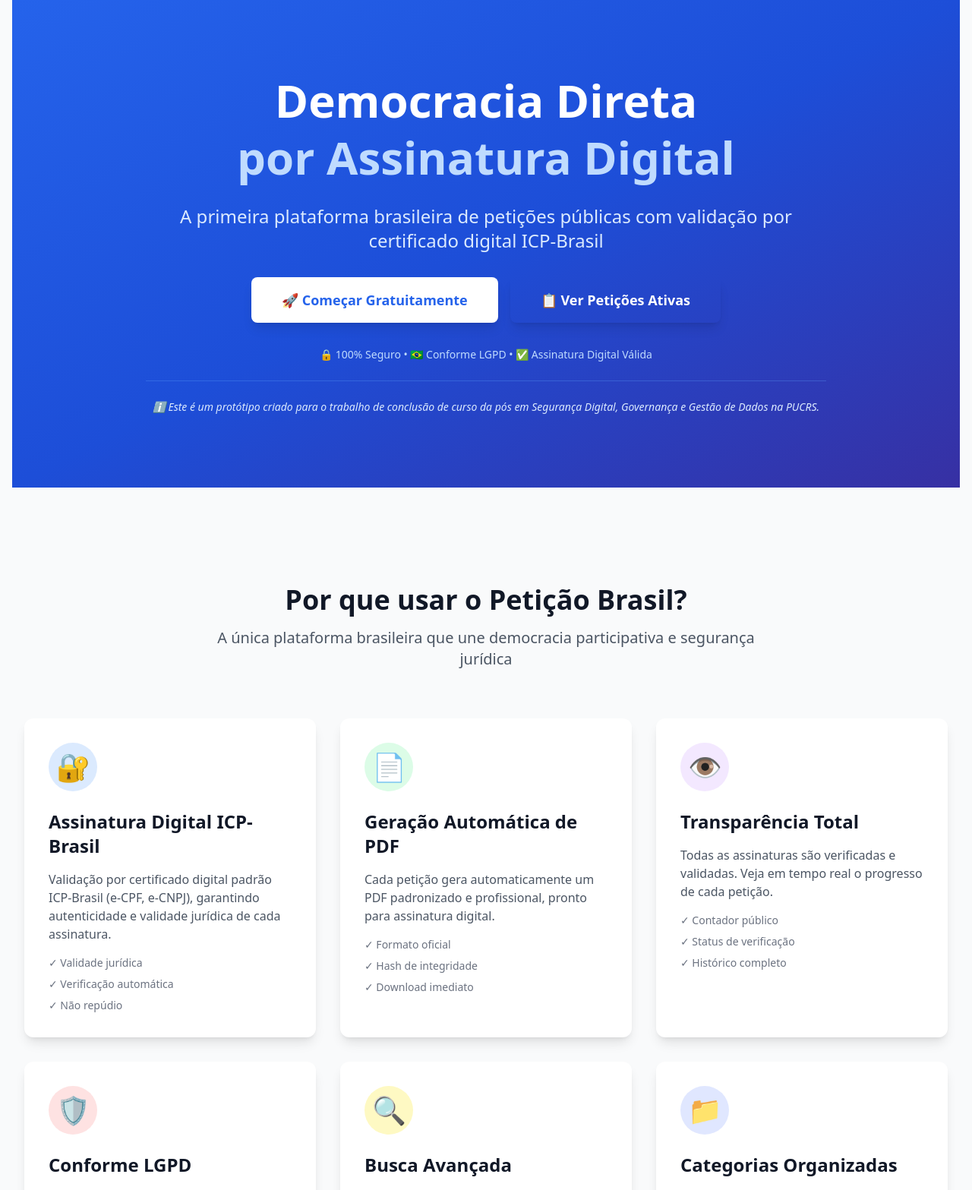
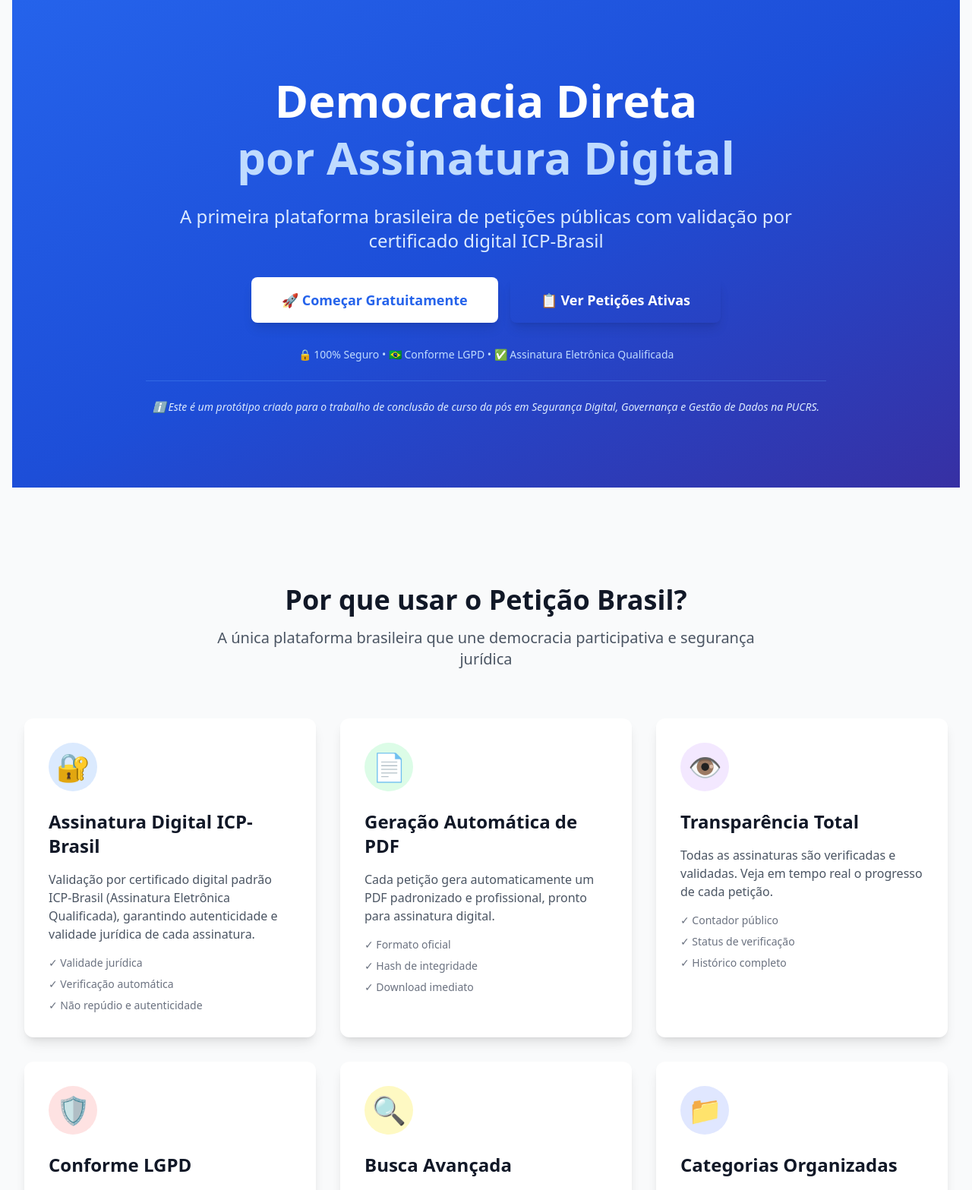
Before and after one commit to thsteixeira/peticao-brasil, a Django app: page / in a window 1280 px wide. Shown: the part 105-1672 px from the top of the page at 76% size. Run offline with Django 5.2, Linux system fonts and the light colour scheme; data that the repository does not hold is empty; parts of the project's set-up code (start-up, migrations or seed data) failed here and were passed over; some libraries are stand-ins or nearby versions.

Commit message:
improving home page

```diff
--- a/templates/petitions/home.html
+++ b/templates/petitions/home.html
@@ -29,7 +29,7 @@
                 </a>
             </div>
             <p class="text-sm text-blue-200">
-                🔒 100% Seguro • 🇧🇷 Conforme LGPD • ✅ Assinatura Digital Válida
+                🔒 100% Seguro • 🇧🇷 Conforme LGPD • ✅ Assinatura Eletrônica Qualificada
             </p>
             <div class="mt-6 pt-6 border-t border-blue-400/30">
                 <p class="text-sm text-blue-100 italic">
@@ -59,12 +59,12 @@
                 </div>
                 <h3 class="text-2xl font-bold text-gray-900 mb-4">Assinatura Digital ICP-Brasil</h3>
                 <p class="text-gray-600 mb-4">
-                    Validação por certificado digital padrão ICP-Brasil (e-CPF, e-CNPJ), garantindo autenticidade e validade jurídica de cada assinatura.
+                    Validação por certificado digital padrão ICP-Brasil (Assinatura Eletrônica Qualificada), garantindo autenticidade e validade jurídica de cada assinatura.
                 </p>
                 <ul class="text-sm text-gray-500 space-y-2">
                     <li>✓ Validade jurídica</li>
                     <li>✓ Verificação automática</li>
-                    <li>✓ Não repúdio</li>
+                    <li>✓ Não repúdio e autenticidade</li>
                 </ul>
             </div>
 
```
